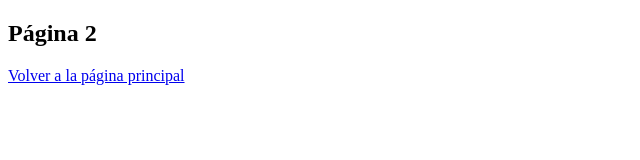
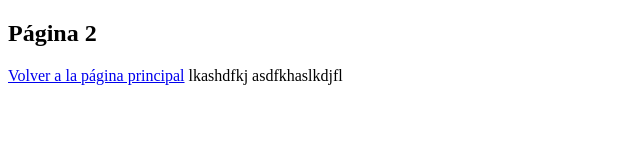
Before and after one commit to Chazmann/repasoHtml, a plain HTML site: page pagina2.html in a window 1280 px wide. Shown: the whole page, without its empty margins (0-640 px from the left). Drawn offline with Linux system fonts and the light colour scheme.

Commit message:
mejorar texto del enlace en index.html y ajustar formato en pagina2.html

```diff
--- a/pagina2.html
+++ b/pagina2.html
@@ -9,6 +9,9 @@
 
     <H2>Página 2</H2>
     <a href="index.html">Volver a la página principal</a>
+    lkashdfkj
+
+    asdfkhaslkdjfl
 
 </body>
 </html>
```
Also changed, not shown: index.html (+1 -1 lines).
